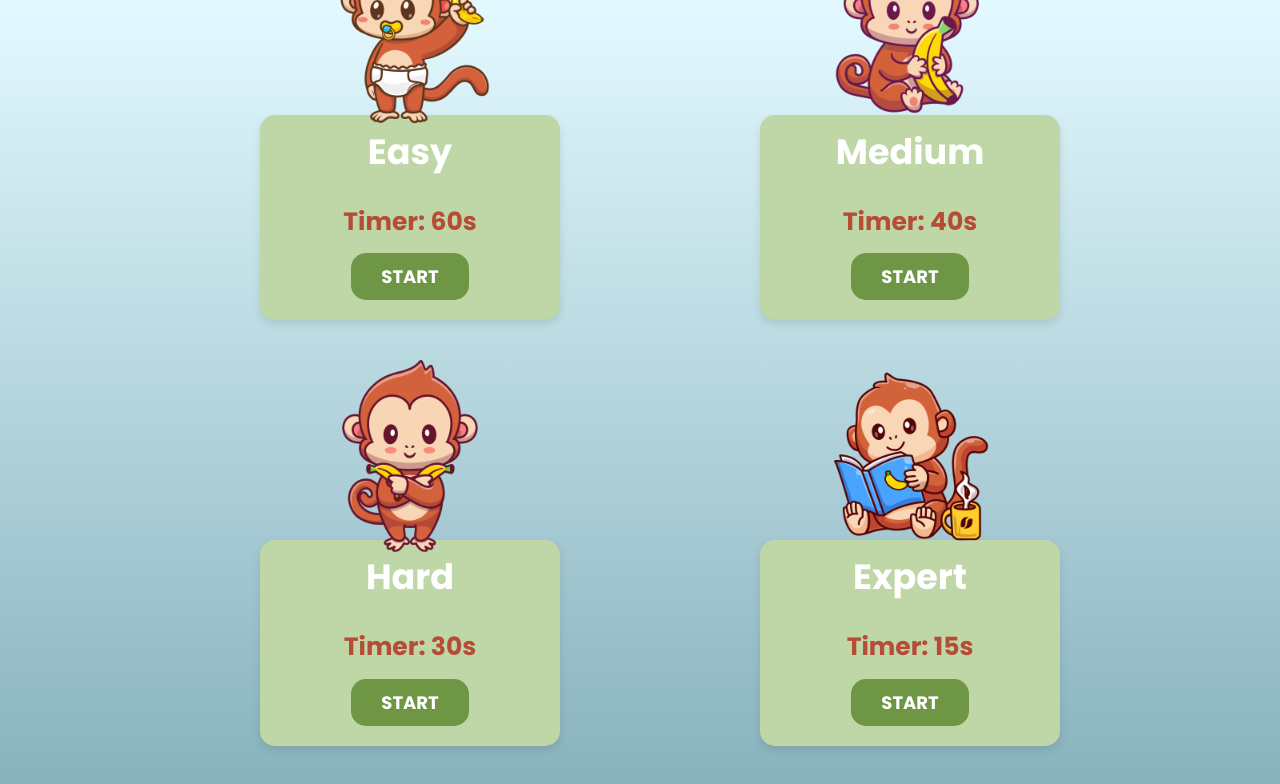
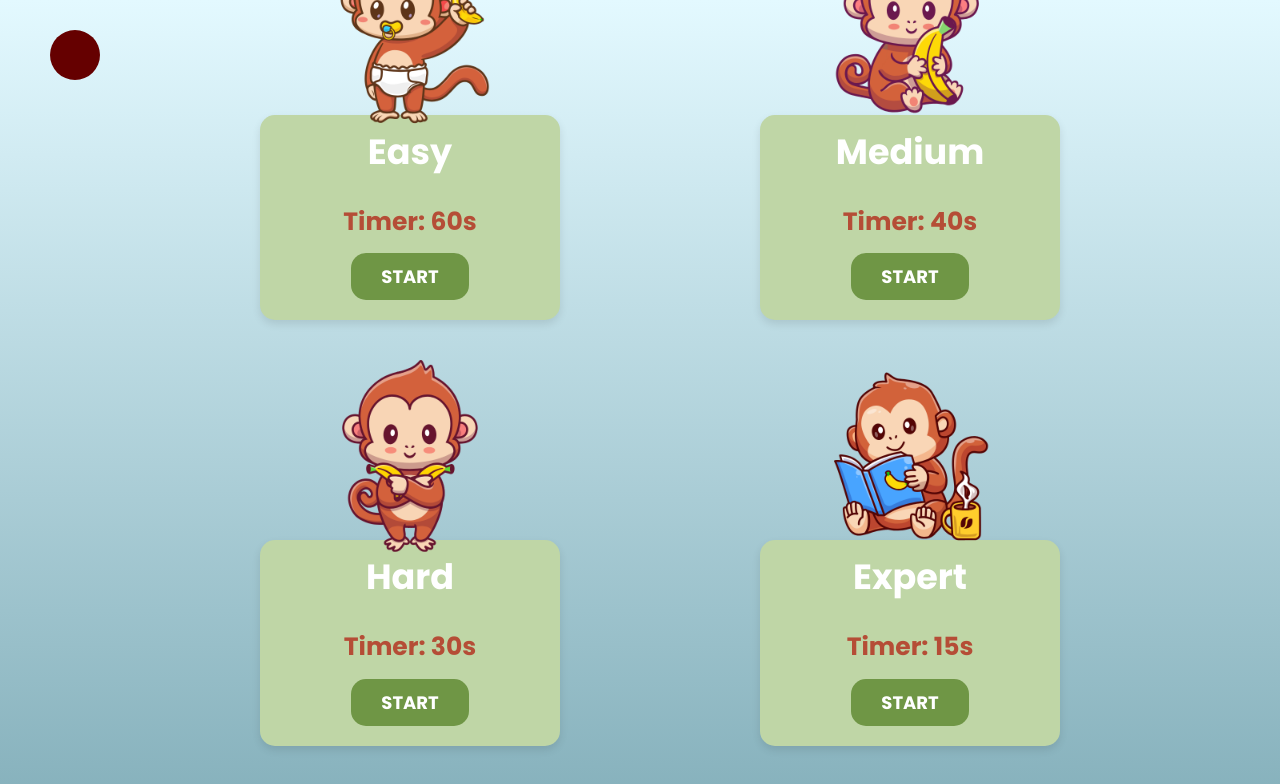
Before and after one commit to ChamikaJayarathna/Banana-Frontend, a React (Vite) app: page /level in a window 1280 px wide. Shown: the top 784 px of the page. Built offline with nearby package versions, Linux system fonts and the light colour scheme; some icons are missing; a web font is replaced by a local one.

Commit message:
update navbar css

```diff
--- a/src/components/NavBar/NavBar.css
+++ b/src/components/NavBar/NavBar.css
@@ -1,16 +1,18 @@
 .navbar {
-    position: relative;
+    position: fixed;
+    z-index: 1000;
 }
 
 .navbar-menu-icon {
-    position: absolute;
+    position: fixed;
     display: flex;
     align-items: center;
     justify-content: center;
     width: 50px;
     height: 50px;
-    top: -70px;
-    left: -500px;
+    top: 30px;
+    left: 50px;
+    opacity: 1;
     border-radius: 50%;
     background-color: #650000;
     font-size: 25px;
```
